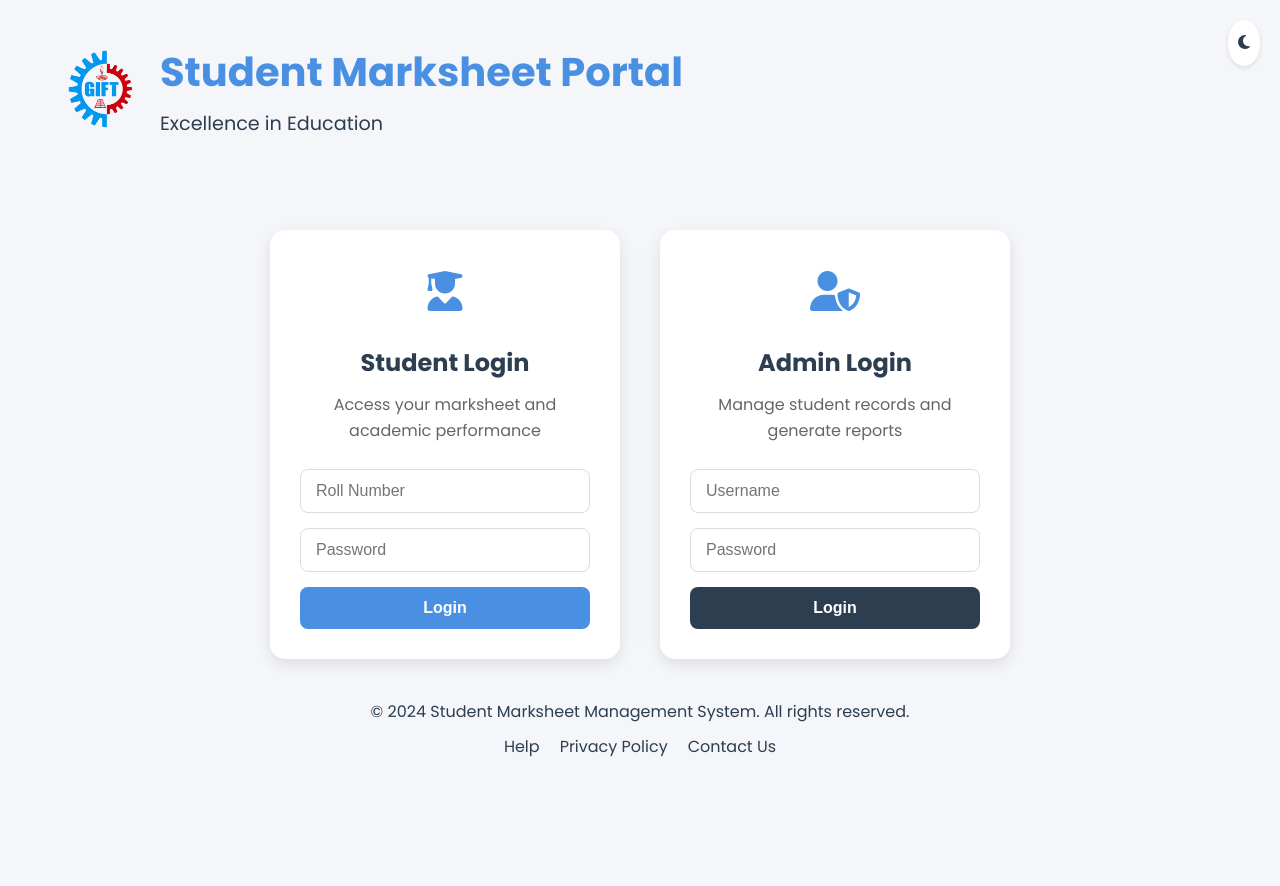
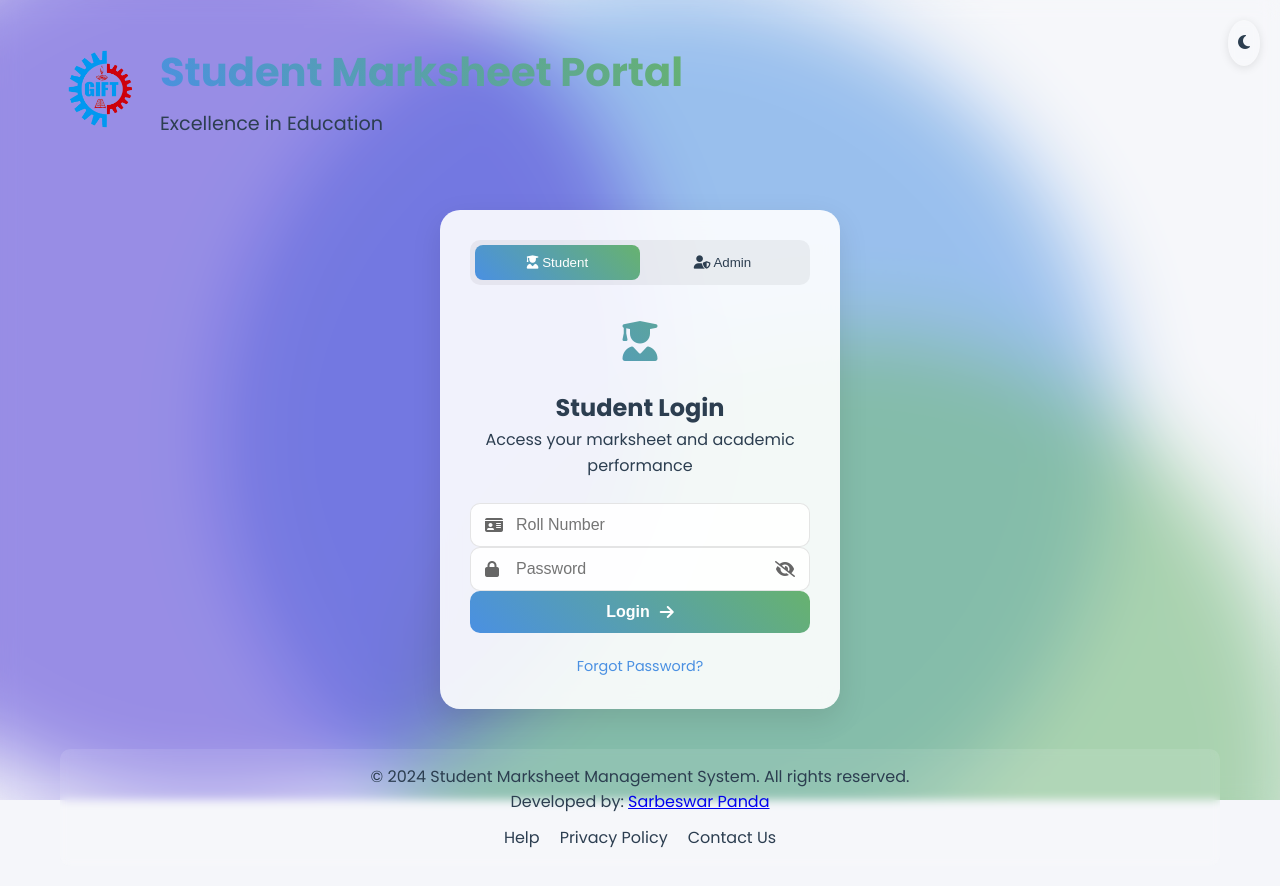
Before and after one commit to Sarbeswarpanda04/Marksheet-generator, a plain HTML site: page index.html in a window 1280 px wide. Before the commit the page ends 800 px from the top, so only its background shows below. Drawn offline with Linux system fonts and the light colour scheme.

Commit message:
Add animated background and glass overlay to login page; implement dynamic login type toggle for student and admin. Enhance form validation and error handling with animations. Update styles for improved UI/UX.

```diff
--- a/css/styles.css
+++ b/css/styles.css
@@ -10,9 +10,12 @@
     --secondary-color: #2c3e50;
     --background-color: #f5f6fa;
     --text-color: #2c3e50;
-    --card-background: #ffffff;
+    --card-background: rgba(255, 255, 255, 0.9);
     --shadow-color: rgba(0, 0, 0, 0.1);
     --transition-speed: 0.3s;
+    --gradient-1: #4a90e2;
+    --gradient-2: #67b26f;
+    --gradient-3: #4834d4;
 }
 
 body {
@@ -21,6 +24,72 @@ body {
     color: var(--text-color);
     line-height: 1.6;
     min-height: 100vh;
+    overflow-x: hidden;
+}
+
+/* Animated Background */
+.gradient-bg {
+    position: fixed;
+    top: 0;
+    left: 0;
+    width: 100%;
+    height: 100%;
+    z-index: -1;
+    overflow: hidden;
+}
+
+.gradient-1, .gradient-2, .gradient-3 {
+    position: absolute;
+    width: 70vmax;
+    height: 70vmax;
+    border-radius: 50%;
+    filter: blur(40px);
+    opacity: 0.6;
+}
+
+.gradient-1 {
+    background: var(--gradient-1);
+    animation: moveGradient1 15s ease infinite;
+}
+
+.gradient-2 {
+    background: var(--gradient-2);
+    animation: moveGradient2 15s ease infinite;
+}
+
+.gradient-3 {
+    background: var(--gradient-3);
+    animation: moveGradient3 15s ease infinite;
+}
+
+@keyframes moveGradient1 {
+    0% { top: -20%; left: -20%; }
+    50% { top: 0%; left: 20%; }
+    100% { top: -20%; left: -20%; }
+}
+
+@keyframes moveGradient2 {
+    0% { top: 60%; right: -20%; }
+    50% { top: 40%; right: 0%; }
+    100% { top: 60%; right: -20%; }
+}
+
+@keyframes moveGradient3 {
+    0% { bottom: -20%; right: 30%; }
+    50% { bottom: 0%; right: 50%; }
+    100% { bottom: -20%; right: 30%; }
+}
+
+/* Glass Overlay */
+.glass-overlay {
+    position: fixed;
+    top: 0;
+    left: 0;
+    width: 100%;
+    height: 100%;
+    background: rgba(255, 255, 255, 0.1);
+    backdrop-filter: blur(10px);
+    z-index: -1;
 }
 
 /* Container */
@@ -31,6 +100,7 @@ body {
     min-height: 100vh;
     display: flex;
     flex-direction: column;
+    position: relative;
 }
 
 /* Theme Toggle */
@@ -40,10 +110,11 @@ body {
     right: 20px;
     cursor: pointer;
     z-index: 1000;
-    background: var(--card-background);
+    background: rgba(255, 255, 255, 0.2);
     padding: 10px;
     border-radius: 50%;
-    box-shadow: 0 2px 5px var(--shadow-color);
+    backdrop-filter: blur(5px);
+    box-shadow: 0 2px 10px rgba(0, 0, 0, 0.1);
     transition: var(--transition-speed);
 }
 
@@ -53,7 +124,7 @@ body {
 
 /* Header Styles */
 .header {
-    margin-bottom: 50px;
+    margin-bottom: 30px;
     padding: 20px 0;
 }
 
@@ -71,7 +142,9 @@ body {
 
 .college-info h1 {
     font-size: 2.5rem;
-    color: var(--primary-color);
+    background: linear-gradient(45deg, var(--gradient-1), var(--gradient-2));
+    -webkit-background-clip: text;
+    -webkit-text-fill-color: transparent;
     margin-bottom: 5px;
 }
 
@@ -89,97 +162,157 @@ body {
     padding: 20px 0;
 }
 
-.login-options {
-    display: flex;
-    gap: 40px;
-    justify-content: center;
-    flex-wrap: wrap;
+.login-container {
+    width: 100%;
+    max-width: 400px;
+    margin: 0 auto;
 }
 
-/* Login Cards */
+/* Login Card */
 .login-card {
-    background: var(--card-background);
+    background: rgba(255, 255, 255, 0.9);
+    backdrop-filter: blur(10px);
     padding: 30px;
-    border-radius: 15px;
-    box-shadow: 0 5px 15px var(--shadow-color);
-    width: 350px;
-    transition: transform var(--transition-speed);
+    border-radius: 20px;
+    box-shadow: 0 10px 30px rgba(0, 0, 0, 0.1);
 }
 
-.login-card:hover {
-    transform: translateY(-5px);
+/* Login Toggle */
+.login-toggle {
+    display: flex;
+    background: rgba(0, 0, 0, 0.05);
+    padding: 5px;
+    border-radius: 10px;
+    margin-bottom: 25px;
+    position: relative;
+}
+
+.toggle-btn {
+    flex: 1;
+    padding: 10px;
+    border: none;
+    background: none;
+    color: var(--text-color);
+    font-weight: 500;
+    cursor: pointer;
+    position: relative;
+    z-index: 1;
+    transition: color 0.3s ease;
+}
+
+.toggle-btn.active {
+    color: white;
+}
+
+.toggle-slider {
+    position: absolute;
+    top: 5px;
+    left: 5px;
+    width: calc(50% - 5px);
+    height: calc(100% - 10px);
+    background: linear-gradient(45deg, var(--gradient-1), var(--gradient-2));
+    border-radius: 8px;
+    transition: transform 0.3s ease;
+}
+
+.toggle-btn[data-type="admin"].active ~ .toggle-slider {
+    transform: translateX(calc(100% + 5px));
+}
+
+/* Form Styles */
+.form-header {
+    text-align: center;
+    margin-bottom: 25px;
 }
 
 .card-icon {
     font-size: 2.5rem;
-    color: var(--primary-color);
-    text-align: center;
-    margin-bottom: 20px;
+    background: linear-gradient(45deg, var(--gradient-1), var(--gradient-2));
+    -webkit-background-clip: text;
+    -webkit-text-fill-color: transparent;
+    margin-bottom: 15px;
 }
 
-.login-card h2 {
-    text-align: center;
-    margin-bottom: 10px;
-    color: var(--secondary-color);
+.input-icon {
+    position: relative;
+    display: flex;
+    align-items: center;
 }
 
-.login-card p {
-    text-align: center;
-    margin-bottom: 25px;
+.input-icon i {
+    position: absolute;
+    left: 15px;
     color: #666;
 }
 
-/* Form Styles */
-.login-form {
-    display: flex;
-    flex-direction: column;
-    gap: 15px;
-}
-
-.form-group {
-    position: relative;
+.input-icon .password-toggle {
+    left: auto;
+    right: 15px;
+    cursor: pointer;
 }
 
 .form-group input {
     width: 100%;
-    padding: 12px 15px;
-    border: 1px solid #ddd;
-    border-radius: 8px;
+    padding: 12px 15px 12px 45px;
+    border: 1px solid rgba(0, 0, 0, 0.1);
+    border-radius: 10px;
     font-size: 1rem;
-    transition: var(--transition-speed);
+    background: rgba(255, 255, 255, 0.9);
+    transition: all 0.3s ease;
 }
 
 .form-group input:focus {
     outline: none;
     border-color: var(--primary-color);
-    box-shadow: 0 0 0 2px rgba(74, 144, 226, 0.2);
+    box-shadow: 0 0 0 3px rgba(74, 144, 226, 0.2);
 }
 
 /* Button Styles */
-.btn {
+.btn-gradient {
+    background: linear-gradient(45deg, var(--gradient-1), var(--gradient-2));
+    color: white;
     padding: 12px 20px;
     border: none;
-    border-radius: 8px;
+    border-radius: 10px;
     font-size: 1rem;
     font-weight: 600;
     cursor: pointer;
-    transition: var(--transition-speed);
     width: 100%;
+    display: flex;
+    align-items: center;
+    justify-content: center;
+    gap: 10px;
+    transition: all 0.3s ease;
 }
 
-.btn-primary {
-    background-color: var(--primary-color);
-    color: white;
+.btn-gradient:hover {
+    transform: translateY(-2px);
+    box-shadow: 0 5px 15px rgba(0, 0, 0, 0.2);
 }
 
-.btn-secondary {
-    background-color: var(--secondary-color);
-    color: white;
+.btn-gradient i {
+    transition: transform 0.3s ease;
 }
 
-.btn:hover {
-    transform: translateY(-2px);
-    box-shadow: 0 5px 15px var(--shadow-color);
+.btn-gradient:hover i {
+    transform: translateX(5px);
+}
+
+/* Form Footer */
+.form-footer {
+    margin-top: 20px;
+    text-align: center;
+}
+
+.forgot-password {
+    color: var(--primary-color);
+    text-decoration: none;
+    font-size: 0.9rem;
+    transition: color 0.3s ease;
+}
+
+.forgot-password:hover {
+    color: var(--gradient-2);
 }
 
 /* Footer Styles */
@@ -187,24 +320,28 @@ body {
     margin-top: auto;
     padding: 20px 0;
     text-align: center;
+    position: relative;
+    z-index: 1;
 }
 
 .footer-content {
-    display: flex;
-    flex-direction: column;
-    gap: 10px;
+    background: rgba(255, 255, 255, 0.1);
+    backdrop-filter: blur(5px);
+    padding: 15px;
+    border-radius: 10px;
 }
 
 .footer-links {
     display: flex;
     justify-content: center;
     gap: 20px;
+    margin-top: 10px;
 }
 
 .footer-links a {
-    color: var(--secondary-color);
+    color: var(--text-color);
     text-decoration: none;
-    transition: var(--transition-speed);
+    transition: color 0.3s ease;
 }
 
 .footer-links a:hover {
@@ -217,18 +354,14 @@ body {
         font-size: 2rem;
     }
 
-    .login-options {
-        gap: 20px;
+    .logo-container {
+        flex-direction: column;
+        text-align: center;
     }
 
     .login-card {
-        width: 100%;
-        max-width: 350px;
-    }
-
-    .logo-container {
-        flex-direction: column;
-        text-align: center;
+        margin: 0 15px;
+        padding: 20px;
     }
 
     .footer-links {
@@ -236,3 +369,13 @@ body {
         gap: 10px;
     }
 }
+
+/* Animations */
+@keyframes fadeIn {
+    from { opacity: 0; transform: translateY(-10px); }
+    to { opacity: 1; transform: translateY(0); }
+}
+
+.login-card {
+    animation: fadeIn 0.5s ease-out;
+}
--- a/index.html
+++ b/index.html
@@ -18,6 +18,16 @@
     </div>
 
     <div class="container">
+        <!-- Animated Background -->
+        <div class="gradient-bg">
+            <div class="gradient-1"></div>
+            <div class="gradient-2"></div>
+            <div class="gradient-3"></div>
+        </div>
+
+        <!-- Glass Overlay -->
+        <div class="glass-overlay"></div>
+
         <!-- Header Section -->
         <header class="header">
             <div class="logo-container">
@@ -31,40 +41,52 @@
 
         <!-- Main Content -->
         <main class="main-content">
-            <div class="login-options">
-                <!-- Student Login Card -->
-                <div class="login-card student-login">
-                    <div class="card-icon">
-                        <i class="fas fa-user-graduate"></i>
+            <div class="login-container">
+                <div class="login-card">
+                    <!-- Login Type Toggle -->
+                    <div class="login-toggle">
+                        <button class="toggle-btn active" data-type="student">
+                            <i class="fas fa-user-graduate"></i> Student
+                        </button>
+                        <button class="toggle-btn" data-type="admin">
+                            <i class="fas fa-user-shield"></i> Admin
+                        </button>
+                        <div class="toggle-slider"></div>
                     </div>
-                    <h2>Student Login</h2>
-                    <p>Access your marksheet and academic performance</p>
-                    <form id="studentLoginForm" class="login-form">
+
+                    <!-- Dynamic Form -->
+                    <form id="loginForm" class="login-form">
+                        <div class="form-header">
+                            <div class="card-icon">
+                                <i class="fas fa-user-graduate"></i>
+                            </div>
+                            <h2>Student Login</h2>
+                            <p>Access your marksheet and academic performance</p>
+                        </div>
+
                         <div class="form-group">
-                            <input type="text" id="studentRoll" placeholder="Roll Number" required>
+                            <div class="input-icon">
+                                <i class="fas fa-id-card"></i>
+                                <input type="text" id="userIdentifier" placeholder="Roll Number" required>
+                            </div>
                         </div>
+
                         <div class="form-group">
-                            <input type="password" id="studentPassword" placeholder="Password" required>
+                            <div class="input-icon">
+                                <i class="fas fa-lock"></i>
+                                <input type="password" id="userPassword" placeholder="Password" required>
+                                <i class="fas fa-eye-slash password-toggle"></i>
+                            </div>
                         </div>
-                        <button type="submit" class="btn btn-primary">Login</button>
-                    </form>
-                </div>
 
-                <!-- Admin Login Card -->
-                <div class="login-card admin-login">
-                    <div class="card-icon">
-                        <i class="fas fa-user-shield"></i>
-                    </div>
-                    <h2>Admin Login</h2>
-                    <p>Manage student records and generate reports</p>
-                    <form id="adminLoginForm" class="login-form">
-                        <div class="form-group">
-                            <input type="text" id="adminUsername" placeholder="Username" required>
+                        <button type="submit" class="btn btn-gradient">
+                            <span>Login</span>
+                            <i class="fas fa-arrow-right"></i>
+                        </button>
+
+                        <div class="form-footer">
+                            <a href="#" class="forgot-password">Forgot Password?</a>
                         </div>
-                        <div class="form-group">
-                            <input type="password" id="adminPassword" placeholder="Password" required>
-                        </div>
-                        <button type="submit" class="btn btn-secondary">Login</button>
                     </form>
                 </div>
             </div>
@@ -74,6 +96,7 @@
         <footer class="footer">
             <div class="footer-content">
                 <p>&copy; 2024 Student Marksheet Management System. All rights reserved.</p>
+                <p>Developed by: <a href="https://github.com/Sarbeswarpanda04">Sarbeswar Panda</a></p>
                 <div class="footer-links">
                     <a href="#">Help</a>
                     <a href="#">Privacy Policy</a>
--- a/js/main.js
+++ b/js/main.js
@@ -1,8 +1,12 @@
 // DOM Elements
 const themeToggle = document.querySelector('.theme-toggle');
 const themeToggleIcon = document.getElementById('theme-toggle-icon');
-const studentLoginForm = document.getElementById('studentLoginForm');
-const adminLoginForm = document.getElementById('adminLoginForm');
+const loginForm = document.getElementById('loginForm');
+const toggleBtns = document.querySelectorAll('.toggle-btn');
+const formHeader = document.querySelector('.form-header');
+const userIdentifier = document.getElementById('userIdentifier');
+const userPassword = document.getElementById('userPassword');
+const passwordToggle = document.querySelector('.password-toggle');
 
 // Theme Management
 const DARK_MODE_KEY = 'darkMode';
@@ -36,33 +40,47 @@ function toggleTheme() {
     }, 200);
 }
 
+// Login Type Toggle
+function updateLoginType(type) {
+    const isAdmin = type === 'admin';
+
+    // Update form header
+    formHeader.querySelector('.card-icon i').className = isAdmin ? 'fas fa-user-shield' : 'fas fa-user-graduate';
+    formHeader.querySelector('h2').textContent = isAdmin ? 'Admin Login' : 'Student Login';
+    formHeader.querySelector('p').textContent = isAdmin ? 'Manage student records and generate reports' : 'Access your marksheet and academic performance';
+
+    // Update input placeholders
+    userIdentifier.placeholder = isAdmin ? 'Username' : 'Roll Number';
+
+    // Update validation requirements
+    userPassword.setAttribute('minlength', isAdmin ? '8' : '6');
+
+    // Add animation
+    formHeader.style.animation = 'fadeIn 0.3s ease-out';
+    setTimeout(() => formHeader.style.animation = '', 300);
+}
+
 // Form Validation
-function validateStudentLogin(rollNumber, password) {
-    if (!rollNumber || rollNumber.trim() === '') {
-        showError('Please enter your roll number');
+function validateLogin(identifier, password, isAdmin) {
+    if (!identifier || identifier.trim() === '') {
+        showError(isAdmin ? 'Please enter your username' : 'Please enter your roll number');
         return false;
     }
-    if (!password || password.length < 6) {
-        showError('Password must be at least 6 characters long');
+
+    const minLength = isAdmin ? 8 : 6;
+    if (!password || password.length < minLength) {
+        showError(`Password must be at least ${minLength} characters long`);
         return false;
     }
+
     return true;
 }
 
-function validateAdminLogin(username, password) {
-    if (!username || username.trim() === '') {
-        showError('Please enter your username');
-        return false;
-    }
-    if (!password || password.length < 8) {
-        showError('Admin password must be at least 8 characters long');
-        return false;
-    }
-    return true;
-}
+// Error Handling with Animation
+function showError(message) {
+    // Remove existing error messages
+    document.querySelectorAll('.error-message').forEach(error => error.remove());
 
-// Error Handling
-function showError(message) {
     // Create error element
     const errorDiv = document.createElement('div');
     errorDiv.className = 'error-message';
@@ -71,78 +89,71 @@ function showError(message) {
         color: #ff3860;
         background-color: #feecf0;
         padding: 10px;
-        border-radius: 4px;
+        border-radius: 10px;
         margin: 10px 0;
         text-align: center;
-        animation: fadeIn 0.3s ease-in-out;
+        opacity: 0;
+        transform: translateY(-10px);
+        transition: all 0.3s ease;
     `;
 
-    // Remove existing error messages
-    document.querySelectorAll('.error-message').forEach(error => error.remove());
+    // Insert error message
+    loginForm.insertBefore(errorDiv, loginForm.firstChild);
 
-    // Show new error message
-    const activeForm = document.activeElement.closest('form');
-    if (activeForm) {
-        activeForm.insertBefore(errorDiv, activeForm.firstChild);
+    // Trigger animation
+    requestAnimationFrame(() => {
+        errorDiv.style.opacity = '1';
+        errorDiv.style.transform = 'translateY(0)';
+    });
 
-        // Auto remove after 3 seconds
-        setTimeout(() => {
-            errorDiv.style.animation = 'fadeOut 0.3s ease-in-out';
-            setTimeout(() => errorDiv.remove(), 300);
-        }, 3000);
-    }
+    // Auto remove after 3 seconds
+    setTimeout(() => {
+        errorDiv.style.opacity = '0';
+        errorDiv.style.transform = 'translateY(-10px)';
+        setTimeout(() => errorDiv.remove(), 300);
+    }, 3000);
 }
 
-// Form Submissions
-function handleStudentLogin(e) {
+// Form Submission
+function handleLogin(e) {
     e.preventDefault();
-    const rollNumber = document.getElementById('studentRoll').value;
-    const password = document.getElementById('studentPassword').value;
 
-    if (validateStudentLogin(rollNumber, password)) {
-        // Add loading state
+    const isAdmin = document.querySelector('.toggle-btn[data-type="admin"]').classList.contains('active');
+    const identifier = userIdentifier.value;
+    const password = userPassword.value;
+
+    if (validateLogin(identifier, password, isAdmin)) {
+        // Add loading state with spinner animation
         const submitBtn = e.target.querySelector('button');
-        const originalText = submitBtn.textContent;
+        const btnContent = submitBtn.innerHTML;
         submitBtn.innerHTML = '<i class="fas fa-spinner fa-spin"></i> Logging in...';
         submitBtn.disabled = true;
 
         // Simulate API call
         setTimeout(() => {
             // Here you would typically make an API call to verify credentials
-            window.location.href = 'pages/student/student-dashboard.html';
+            window.location.href = isAdmin ? 'pages/admin/admin-dashboard.html' : 'pages/student/student-dashboard.html';
         }, 1500);
     }
 }
 
-function handleAdminLogin(e) {
-    e.preventDefault();
-    const username = document.getElementById('adminUsername').value;
-    const password = document.getElementById('adminPassword').value;
-
-    if (validateAdminLogin(username, password)) {
-        // Add loading state
-        const submitBtn = e.target.querySelector('button');
-        const originalText = submitBtn.textContent;
-        submitBtn.innerHTML = '<i class="fas fa-spinner fa-spin"></i> Logging in...';
-        submitBtn.disabled = true;
-
-        // Simulate API call
-        setTimeout(() => {
-            // Here you would typically make an API call to verify credentials
-            window.location.href = 'pages/admin/admin-dashboard.html';
-        }, 1500);
-    }
+// Password Visibility Toggle
+function togglePasswordVisibility() {
+    const type = userPassword.type === 'password' ? 'text' : 'password';
+    userPassword.type = type;
+    passwordToggle.classList.toggle('fa-eye');
+    passwordToggle.classList.toggle('fa-eye-slash');
 }
 
-// Add animations for form inputs
+// Input Animations
 function addInputAnimations() {
     const inputs = document.querySelectorAll('input');
     inputs.forEach(input => {
         input.addEventListener('focus', () => {
-            input.parentElement.classList.add('input-focused');
+            input.parentElement.style.transform = 'scale(1.02)';
         });
         input.addEventListener('blur', () => {
-            input.parentElement.classList.remove('input-focused');
+            input.parentElement.style.transform = 'scale(1)';
         });
     });
 }
@@ -154,12 +165,28 @@ document.addEventListener('DOMContentLoaded', () => {
 });
 
 themeToggle.addEventListener('click', toggleTheme);
-studentLoginForm.addEventListener('submit', handleStudentLogin);
-adminLoginForm.addEventListener('submit', handleAdminLogin);
+loginForm.addEventListener('submit', handleLogin);
+passwordToggle.addEventListener('click', togglePasswordVisibility);
 
-// Add keypress support for theme toggle
+// Toggle Button Event Listeners
+toggleBtns.forEach(btn => {
+    btn.addEventListener('click', () => {
+        toggleBtns.forEach(b => b.classList.remove('active'));
+        btn.classList.add('active');
+        updateLoginType(btn.dataset.type);
+    });
+});
+
+// Keyboard Shortcuts
 document.addEventListener('keypress', (e) => {
+    // Theme toggle: Ctrl + T
     if (e.key === 't' && e.ctrlKey) {
         toggleTheme();
     }
+    // Quick login type toggle: Ctrl + Q
+    if (e.key === 'q' && e.ctrlKey) {
+        const currentActive = document.querySelector('.toggle-btn.active');
+        const nextType = currentActive.dataset.type === 'student' ? 'admin' : 'student';
+        document.querySelector(`.toggle-btn[data-type="${nextType}"]`).click();
+    }
 });
```
